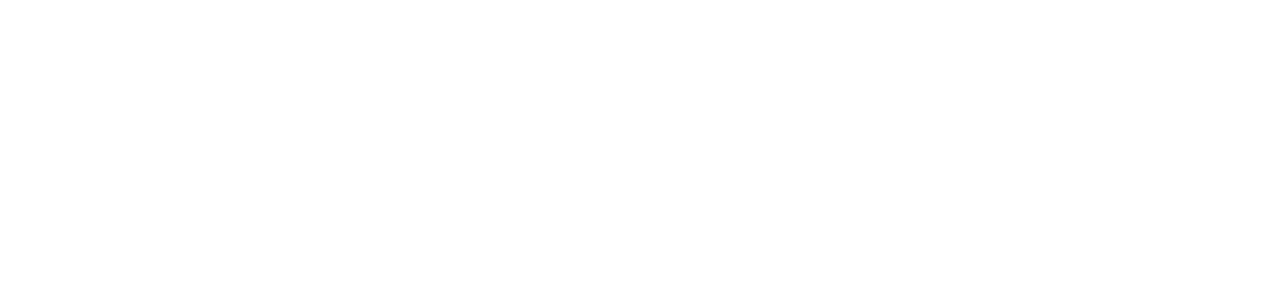
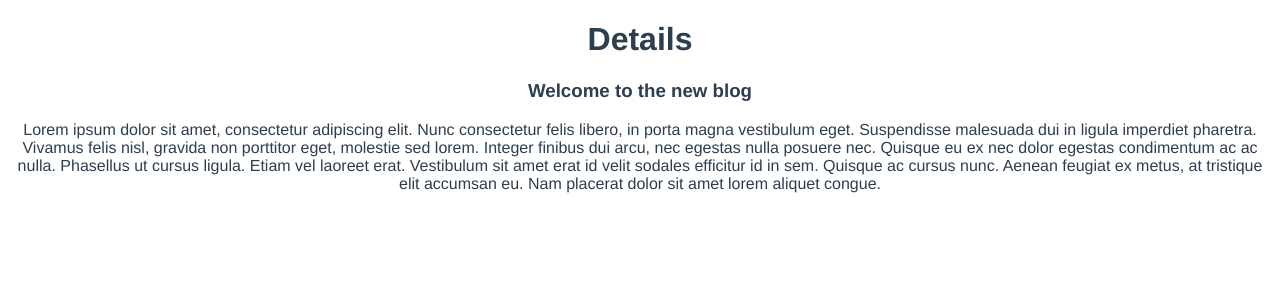
Before and after one commit to saidAbdirahman/Dojo-blog, a Vue app: page /details/1 in a window 1280 px wide. Before the commit this address had no page. Shown: the top 300 px of the page. Built offline with nearby package versions, Linux system fonts and the light colour scheme; data requests are answered from the project's data file.

Commit message:
Reusable composable functions
Signed-off-by: saidAbdirahman <saidqaaje11@gmail.com>

```diff
--- /dev/null
+++ b/src/compasable/getPost.js
@@ -0,0 +1,24 @@
+import { ref } from 'vue'
+
+const getPost = (id) => {
+  const post = ref()
+const error = ref(null)
+const load = async () => {
+  try{
+    const data = await fetch('http://localhost:3000/posts/'+ id)
+    if(!data.ok){
+      throw new Error('no data available')
+    }
+    post.value = await data.json()
+  }
+  catch(err){
+    error.value =err.message
+    console.log(error.value)
+
+  }
+
+}
+return {post,error,load}
+}
+
+export default getPost
--- a/src/components/SinglePost.vue
+++ b/src/components/SinglePost.vue
@@ -1,6 +1,7 @@
 <template>
   <div class="post">
-    {{ post.title }} <br>
+    <router-link :to="{name:'Details', params:{id:post.id}}"> {{ post.title }} <br></router-link>
+
     <!-- {{ snippet }} -->
       <span v-for="tag in post.tags" :key="tag">
         #{{ tag }}
--- a/src/router/index.js
+++ b/src/router/index.js
@@ -1,5 +1,6 @@
 import { createRouter, createWebHistory } from 'vue-router'
 import HomeView from '../views/HomeView.vue'
+import Details from '@/views/Details.vue'
 
 const routes = [
   {
@@ -7,6 +8,12 @@ const routes = [
     name: 'home',
     component: HomeView
   },
+  {
+    path: '/details/:id',
+    name: 'Details',
+    component: Details,
+    props: true
+  }
 ]
 
 const router = createRouter({
--- /dev/null
+++ b/src/views/Details.vue
@@ -0,0 +1,27 @@
+<template>
+  <h1>Details</h1>
+<div v-if="error">{{erorr}}</div>
+<div class="post" v-if="post">
+    <h3>{{post.title}}</h3>
+    <p class="pre">{{post.body}}</p>
+</div>
+</template>
+
+<script>
+import getPost from '@/compasable/getPost';
+
+export default {
+    props:['id'],
+    setup(props){
+        const {post,error,load} = getPost(props.id)
+        load()
+
+        return{post,error}
+    }
+
+}
+</script>
+
+<style>
+
+</style>
```
